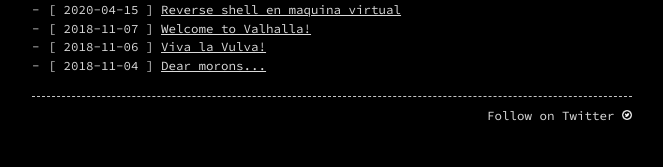
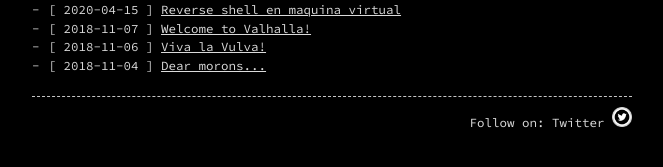
Before and after one commit to d4rk-wing/d4rkwz.github.io, a Jekyll site: the page built from index.md, in a window 1280 px wide. Shown: the part 157-324 px from the top of the page, without its empty margins (308-971 px from the left). Built offline with Jekyll 4.4.1, drawn with Linux system fonts in a browser that asks for light colours.

Commit message:
Update footer.html

```diff
--- a/_includes/footer.html
+++ b/_includes/footer.html
@@ -1,4 +1,5 @@
 <footer>
-Follow on Twitter <a ALIGN="justify" title="Twitter" href="https://twitter.com/d4rk_wing"><img src="/images/twitter.png" alt="" width="10" height="10" /></a>
+Follow on:
+Twitter <a title="Twitter" href="https://twitter.com/d4rk_wing"><img src="/images/twitter.png" alt="" width="20" height="20" /></a>
 
 </footer>
```
